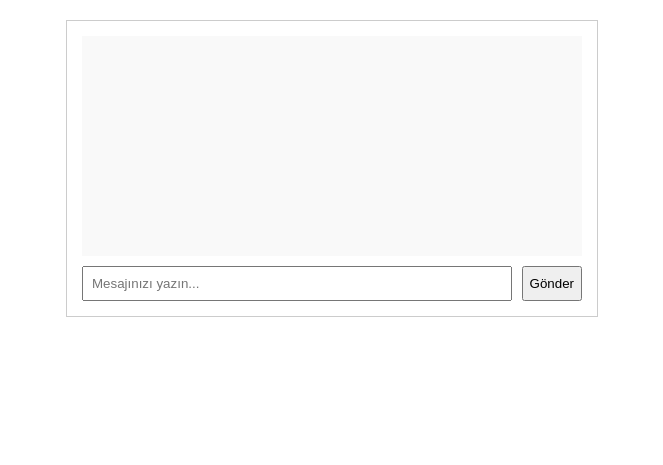
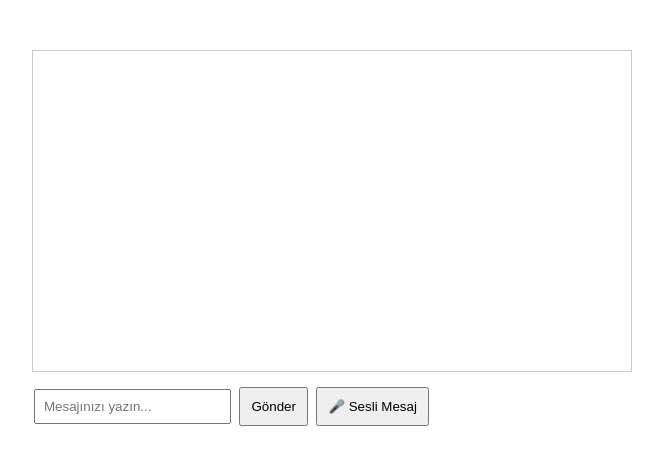
Before and after one commit to kayacuneyd/kayacuneyt.com, a PHP site: page /assets/chatbot/chatbot.php in a window 1280 px wide. Shown: the top 465 px of the page, without its empty margins (308-971 px from the left). Run offline with PHP 8.4, Linux system fonts and the light colour scheme.

Commit message:
chatbot ui

```diff
--- a/assets/chatbot/chatbot.php
+++ b/assets/chatbot/chatbot.php
@@ -1,11 +1,18 @@
-<link rel="stylesheet" href="/assets/chatbot/style.css">
-<script src="/assets/chatbot/chatbot.js" defer></script>
+<!DOCTYPE html>
+<html lang="tr">
+<head>
+  <meta charset="UTF-8">
+  <title>Chatbot</title>
+  <link rel="stylesheet" href="style.css">
+</head>
+<body>
+  <div class="chat-container">
+    <div id="chat-log"></div>
+    <input type="text" id="user-input" placeholder="Mesajınızı yazın..." />
+    <button id="send-button">Gönder</button>
+    <button id="speak-button">🎤 Sesli Mesaj</button>
+  </div>
 
-<div id="chatbot-box">
-  <div class="chat-log" id="chat-log"></div>
-
-  <div class="chat-input-area">
-    <input type="text" id="user-input" placeholder="Mesajınızı yazın..." />
-    <button onclick="sendMessage()">Gönder</button>
-  </div>
-</div>
+  <script src="chatbot.js"></script>
+</body>
+</html>
--- a/assets/chatbot/style.css
+++ b/assets/chatbot/style.css
@@ -23,3 +23,34 @@
   flex: 1;
   padding: 8px;
 }
+
+.chat-container {
+  max-width: 600px;
+  margin: 50px auto;
+  font-family: Arial;
+}
+
+#chat-log {
+  border: 1px solid #ccc;
+  padding: 10px;
+  height: 300px;
+  overflow-y: auto;
+  margin-bottom: 10px;
+}
+
+.user {
+  text-align: right;
+  color: blue;
+  margin: 5px;
+}
+
+.bot {
+  text-align: left;
+  color: green;
+  margin: 5px;
+}
+
+input, button {
+  padding: 10px;
+  margin: 5px 2px;
+}
```
Also changed, not shown: assets/chat-process.php (+1 -8 lines), assets/chatbot/chatbot.js (+56 -22 lines), 1 other file.
